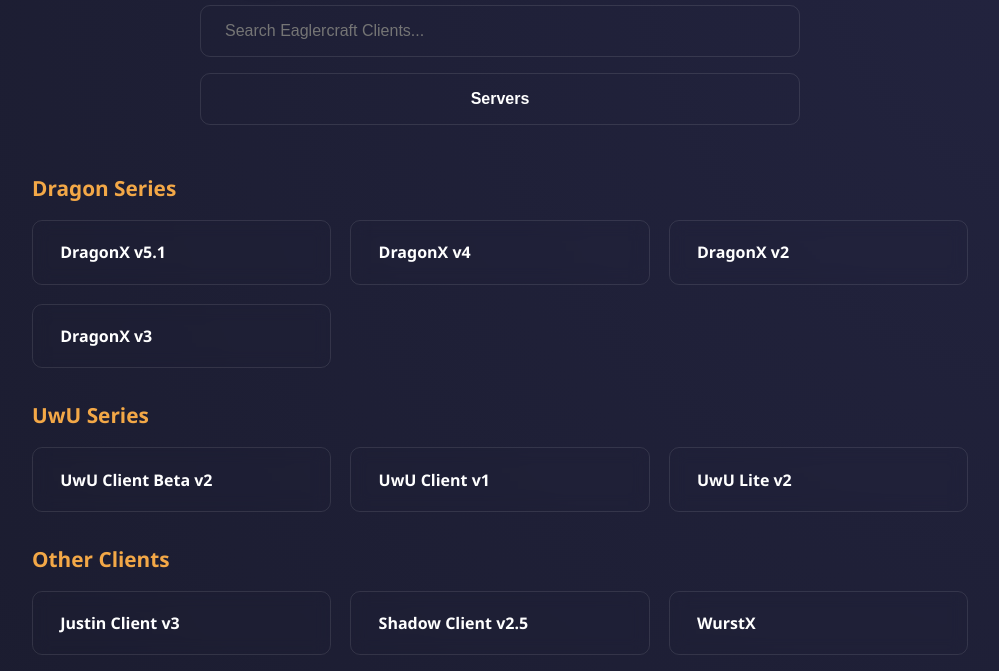
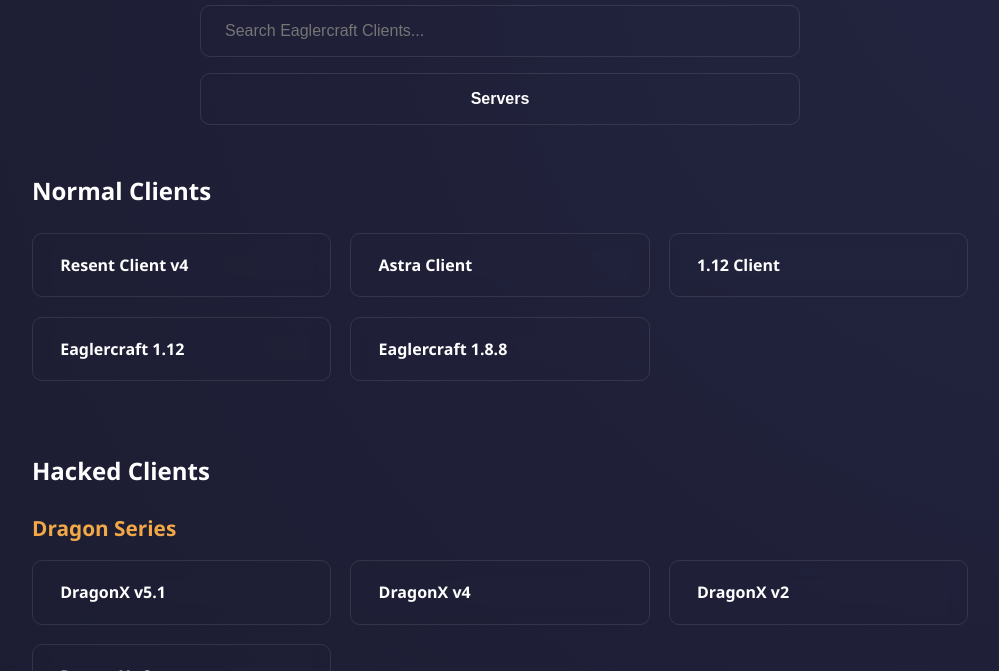
Before and after one commit to kryptoneaglerhacks/Eaglercraft-Client-Launcher, a plain HTML site: page index.html in a window 1280 px wide. Shown: the part 111-782 px from the top of the page, without its empty margins (140-1139 px from the left). Drawn offline with Linux system fonts and the light colour scheme.

Commit message:
Update index.html

```diff
--- a/index.html
+++ b/index.html
@@ -195,6 +195,24 @@
             No clients found
         </div>
 
+        <h2>Normal Clients</h2>
+        <br>
+          <div class="category-container">
+              <div class="item"><a href="Resent-Client-v4.html">Resent Client v4</a></div>
+              <div class="item"><a href="Astra-Client.html">Astra Client</a></div>
+              <div class="item"><a href="1.12-Client.html">1.12 Client</a></div>
+              <div class="item"><a href="Eaglercraft-1.12.html">Eaglercraft 1.12</a></div>
+              <div class="item"><a href="Eaglercraft-1.8.8.html">Eaglercraft 1.8.8</a></div>
+          </div>
+
+        <br>
+        <br>
+        <br>
+
+        <h2>Hacked Clients</h2>
+
+        <br>
+
         <div class="category">
             <h2>Dragon Series</h2>
             <div class="category-container">
@@ -222,13 +240,13 @@
                 <div class="item"><a href="WurstX-Client.html">WurstX</a></div>
                 <div class="item"><a href="MoonLight-Client.html">MoonLight Client</a></div>
                 <div class="item"><a href="PiClient.html">PiClient</a></div>
-                <div class="item"><a href="Astra-Client.html">Astra Client</a></div>
                 <div class="item"><a href="Meteor-Client.html">Meteor Client</a></div>
                 <div class="item"><a href="Demon-Client.html">Demon Client</a></div>
                 <div class="item"><a href="Justin-Client-v1.2.4.html">Justin Client v1.2.4</a></div>
                 <div class="item"><a href="Koneclient.html">Koneclient</a></div>
                 <div class="item"><a href="FlameClient-v3.7.html">FlameClient v3.7</a></div>
                 <div class="item"><a href="Daniel-Client-v1.html">Daniel Client v1</a></div>
+                <div class="item"><a href="OddFuture-Client.html">OddFuture Client</a></div>
             </div>
         </div>
     </div>
```
